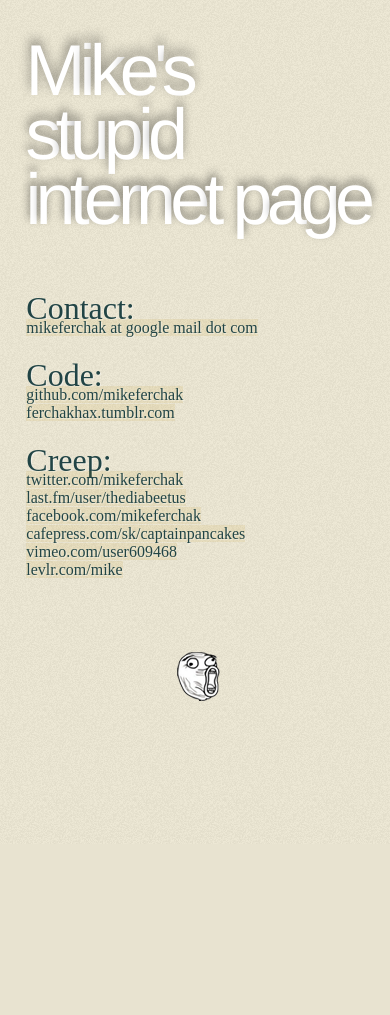
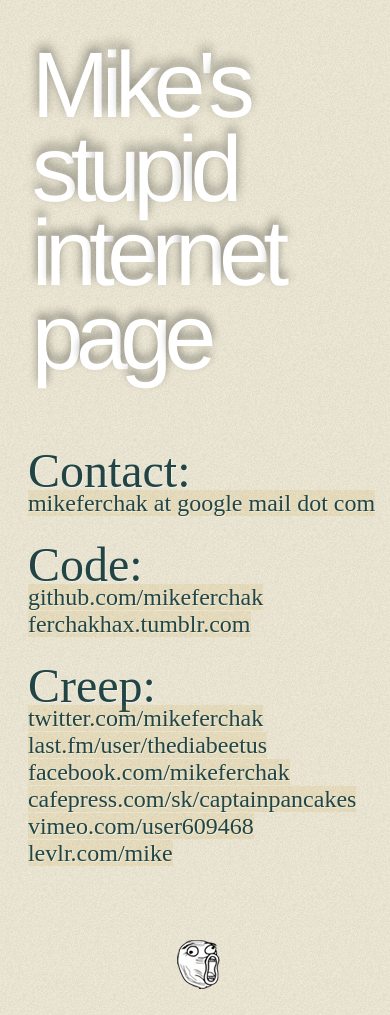
Before and after one commit to mikeferchak/mferchak, a PHP site: page / in a window 390 px wide. Before the commit the page ends 701 px from the top, so only its background shows below. Run offline with PHP 8.4, Linux system fonts and the light colour scheme; some libraries are stand-ins or nearby versions; some web fonts are replaced.

Commit message:
Making ipads happy

```diff
--- a/css/style.css
+++ b/css/style.css
@@ -164,8 +164,8 @@ footer div {
   text-align: center;
   text-shadow: 1px 1px 1px rgba(255, 255, 255, 0.5); }
 
-/* futurephones */
-@media screen and (max-width: 600px) {
+/* iPad */
+@media screen and (max-width: 800px) {
   body {
     width: 98%;
     margin: 0 auto; }
@@ -173,25 +173,24 @@ footer div {
   header {
     padding: 1em 0 1em 0em; }
 
-  h1 {
+  header.futurephone h1 {
     display: block;
     white-space: normal;
     text-align: left;
-    font-size: 4.5em;
     margin: 0em 0 0em 0;
     padding: 0.3em;
     line-height: 0.9;
     letter-spacing: -0.18em; }
-    h1 span.word {
+    header.futurephone h1 span.word {
       text-align: left;
       display: inline-block;
       margin: 0; }
-      h1 span.word span {
-        -webkit-transition: all 0.3s;
-        -moz-transition: all 0.3s;
-        -o-transition: all 0.3s;
-        -k-transition: all 0.3s;
-        transition: all 0.3s; }
+      header.futurephone h1 span.word span {
+        -webkit-transition: all 0.1s;
+        -moz-transition: all 0.1s;
+        -o-transition: all 0.1s;
+        -k-transition: all 0.1s;
+        transition: all 0.1s; }
 
   #about p {
     font-size: 16pt;
@@ -205,9 +204,17 @@ footer div {
     column-gap: 20px; }
 
   footer {
-    margin-left: 1.4em; }
-
-  footer div {
-    text-align: left;
-    display: block;
-    width: 100%; } }
+    margin-left: 1.5em; }
+    footer h2 {
+      font-size: 3em; }
+    footer div {
+      text-align: left;
+      display: block;
+      width: 100%; }
+    footer li {
+      font-size: 1.5em; } }
+@media screen and (max-width: 400px) {
+  footer {
+    margin-left: 1.5em; }
+    footer h2 {
+      font-size: 3em; } }
--- a/css/style.scss
+++ b/css/style.scss
@@ -205,8 +205,11 @@ footer div {
         text-shadow: 1px 1px 1px rgba(255, 255, 255, .5);
 }
 
-/* futurephones */
-@media screen and (max-width: 600px){
+
+
+
+/* iPad */
+@media screen and (max-width: 800px){
     body {
         width:98%;
         margin:0 auto;
@@ -214,11 +217,10 @@ footer div {
     header{
         padding:1em 0 1em 0em;
     }
-    h1  {
+    header.futurephone h1{
         display:block;
         white-space: normal;
         text-align:left;
-        font-size:4.5em;
         margin: 0em 0 0em 0;
         padding:0.3em;
         line-height: 0.9;
@@ -228,7 +230,7 @@ footer div {
             display:inline-block;
             margin:0;
             span{
-                @include transition(all 0.3s);
+                @include transition(all 0.1s);
             }
         }
     }
@@ -248,11 +250,26 @@ footer div {
         }
     }
     footer{
-        margin-left:1.4em;
-    }
-    footer div {
-        text-align:left;
-        display:block;
-        width:100%;
+        margin-left:1.5em;
+        h2 {
+            font-size:3em;
+        }
+        div {
+            text-align:left;
+            display:block;
+            width:100%;
+        }
+        li {
+            font-size:1.5em;
+        }
     }
 }
+
+@media screen and (max-width: 400px){
+    footer{
+        margin-left:1.5em;
+        h2 {
+            font-size:3em;
+        }
+    }
+}
--- a/script/application.js
+++ b/script/application.js
@@ -4,25 +4,36 @@ $(document).ready(function() {
   var originalHeaderHeight = parseInt($("header h1").css("font-size"),10);
   var headerAspect = originalHeaderHeight / originalHeaderWidth;
   var newHeaderHeight = headerAspect * bodyWidth * 0.9;
-  var iphoneWidth = 600;
+  var ipadWidth = 800;
+  var iphoneWidth = 400;
 
-  responsiveLol(iphoneWidth);
+  responsiveLol(ipadWidth, iphoneWidth);
 
   //do things when window is resized
   $(window).resize(function() {
-    responsiveLol(iphoneWidth);
+    responsiveLol(ipadWidth, iphoneWidth);
     loopthroughallshadowelements();
     repositionlightsource();
   });
 
-  function responsiveLol(width){
+  function responsiveLol(ipad, iphone){
     //console.log("responsiveLol");
     //alert($(window).width());
-    if ($(window).width() > width) {
+    if ($(window).width() > ipad) {
+      $("header").removeClass("futurephone");
       resizeHeader(1);
     }
+    else if ($(window).width() > iphone) {
+      $("header").addClass("futurephone");
+      var originalHeaderWidth = $("header h1 span").first().outerWidth();
+      var originalHeaderHeight = parseInt($("header h1 span").first().css("font-size"),10);
+      resizeHeader(2);
+    }
     else {
-      //resizeHeader(2);
+      $("header").addClass("futurephone");
+      var originalHeaderWidth = $("header h1 span").first().outerWidth();
+      var originalHeaderHeight = parseInt($("header h1 span").first().css("font-size"),10);
+      resizeHeader(3);
     }
   }
 
```
